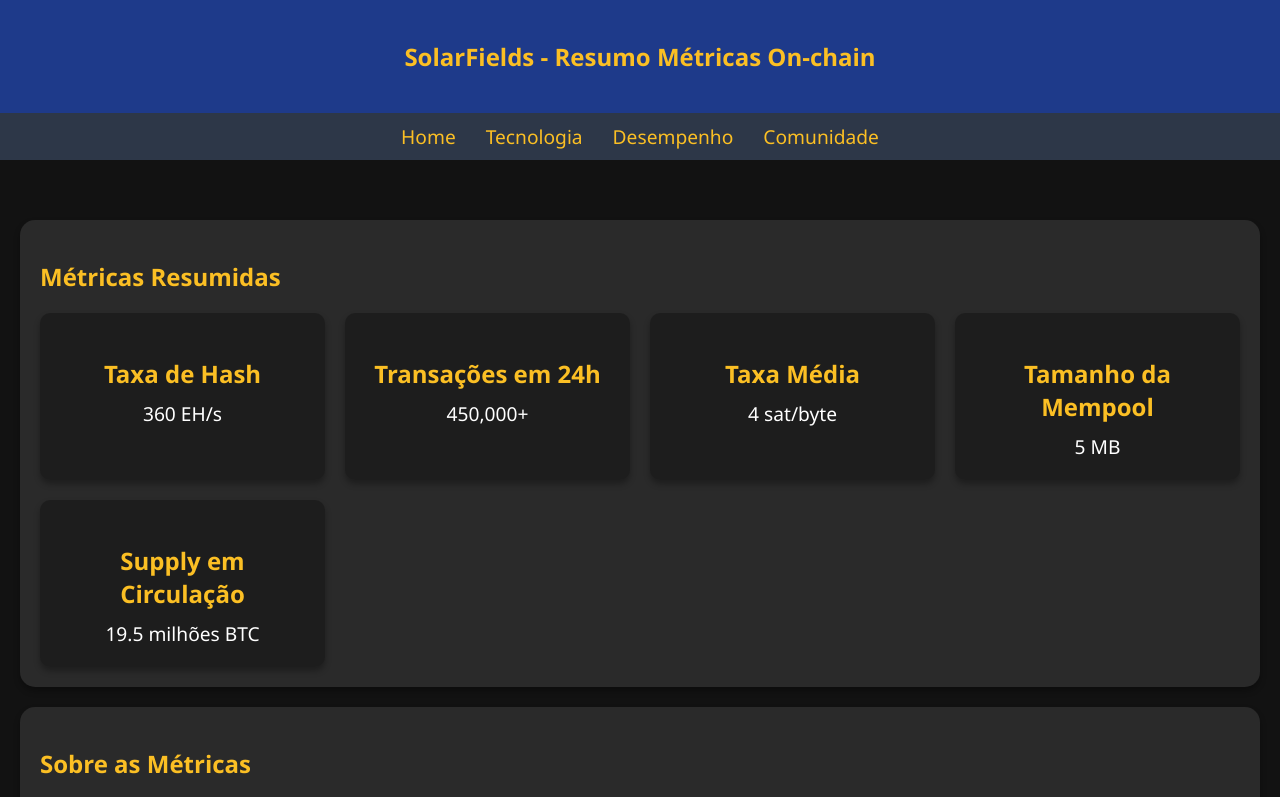
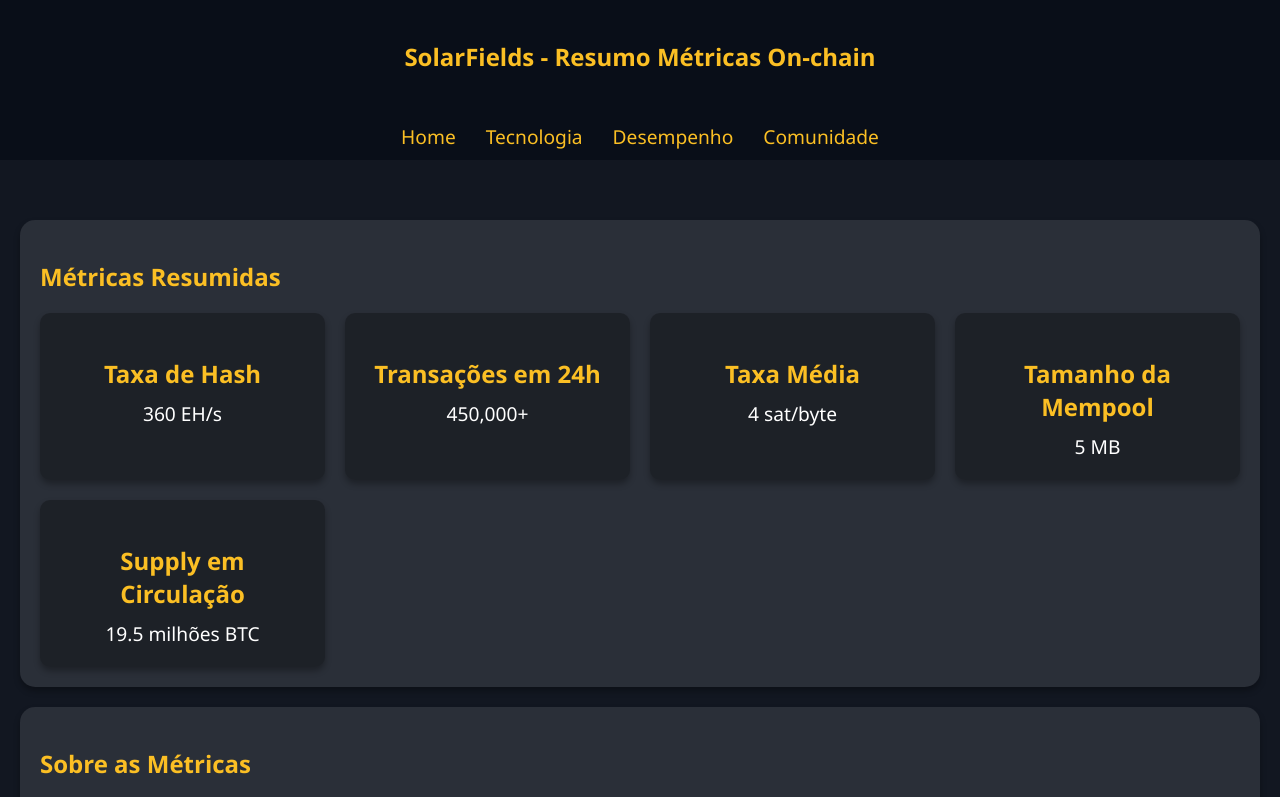
Before and after one commit to solarfieldsltda/SolarFieldsLTDA, a plain HTML site: page tecnologia.html in a window 1280 px wide. Shown: the top 797 px of the page. Drawn offline with Linux system fonts and the light colour scheme.

Commit message:
Update tecnologia.html

```diff
--- a/tecnologia.html
+++ b/tecnologia.html
@@ -10,11 +10,11 @@
             font-family: 'Segoe UI', Tahoma, Geneva, Verdana, sans-serif;
             margin: 0;
             padding: 0;
-            background: #121212;
+            background: #090e18f5;
             color: #ffffff;
         }
         header {
-            background: #1e3a8a;
+            background: #090e18f5;
             padding: 20px;
             text-align: center;
             color: #fff;
@@ -25,7 +25,7 @@
             font-size: 2.5rem;
         }
         nav {
-            background: #2d3748;
+            background: #090e18f5;
             padding: 10px;
             text-align: center;
         }
```
